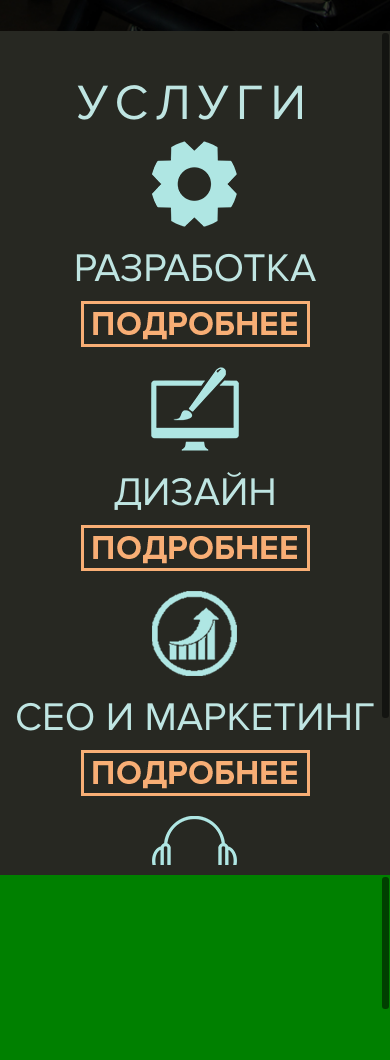
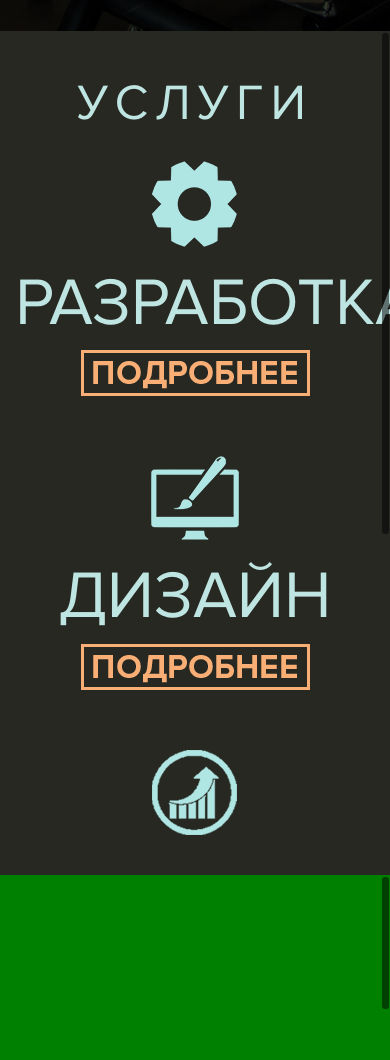
Before and after one commit to mashkovtsevlx/mashkovtsevlx.github.io, a plain HTML site: page project1/index.html in a window 390 px wide. Shown: the part 813-1873 px from the top of the page. Drawn offline with Linux system fonts and the light colour scheme.

Commit message:
10-3-17 10:21

```diff
--- a/project1/css/style.css
+++ b/project1/css/style.css
@@ -348,17 +348,25 @@
  .fullpage_second .img-responsive {
      margin: auto;
  }
-@media (max-width: 981px) {
+
+ @media (max-width: 1200px) {
+     .fullpage_second h2.main {
+         font-size: 30pt;
+     }
+ }
+
+ @media (max-width: 991px) {
+     .fullpage_second .fullpage_second_header {
+         margin-bottom: 20px;
+     }
+     .fullpage_second h2.main {
+         font-size: 50pt;
+     }
      .fullpage_second .fullpage_second_row_second {
          margin-top: 0px;
      }
      .fullpage_second .fullpage_second_sevice {
-         margin-bottom: 20px;
-     }
-}
- @media (max-width: 1200px) {
-     .fullpage_second h2.main {
-         font-size: 30pt;
+         margin-bottom: 60px;
      }
  }
 
```
